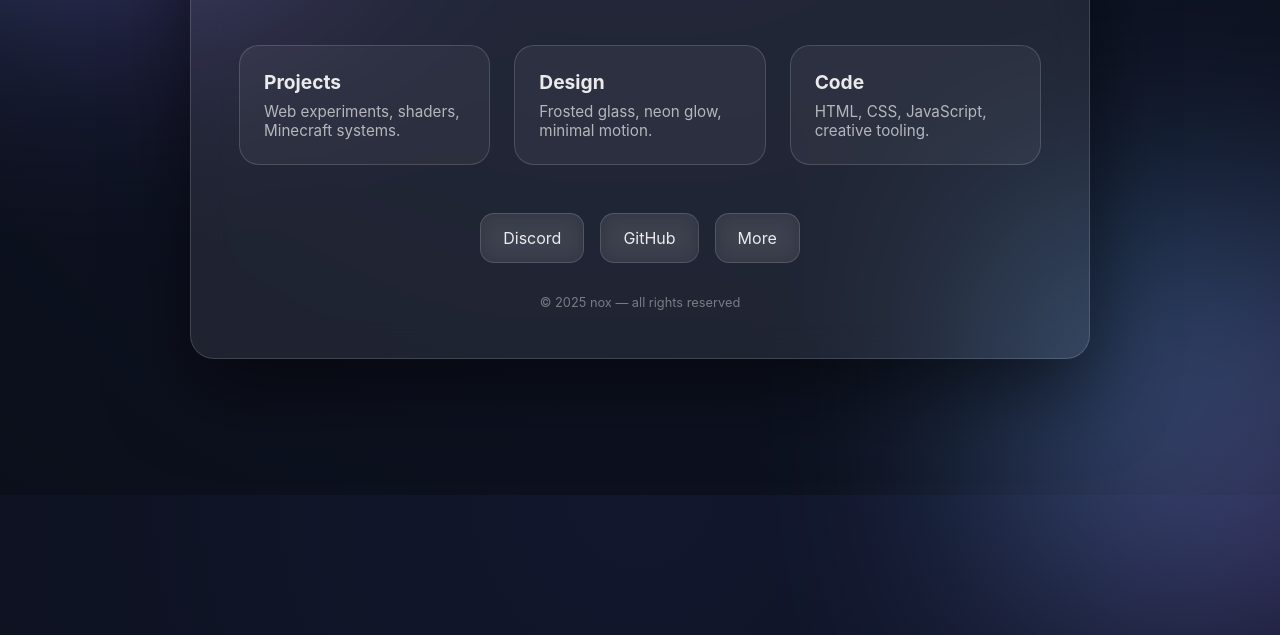
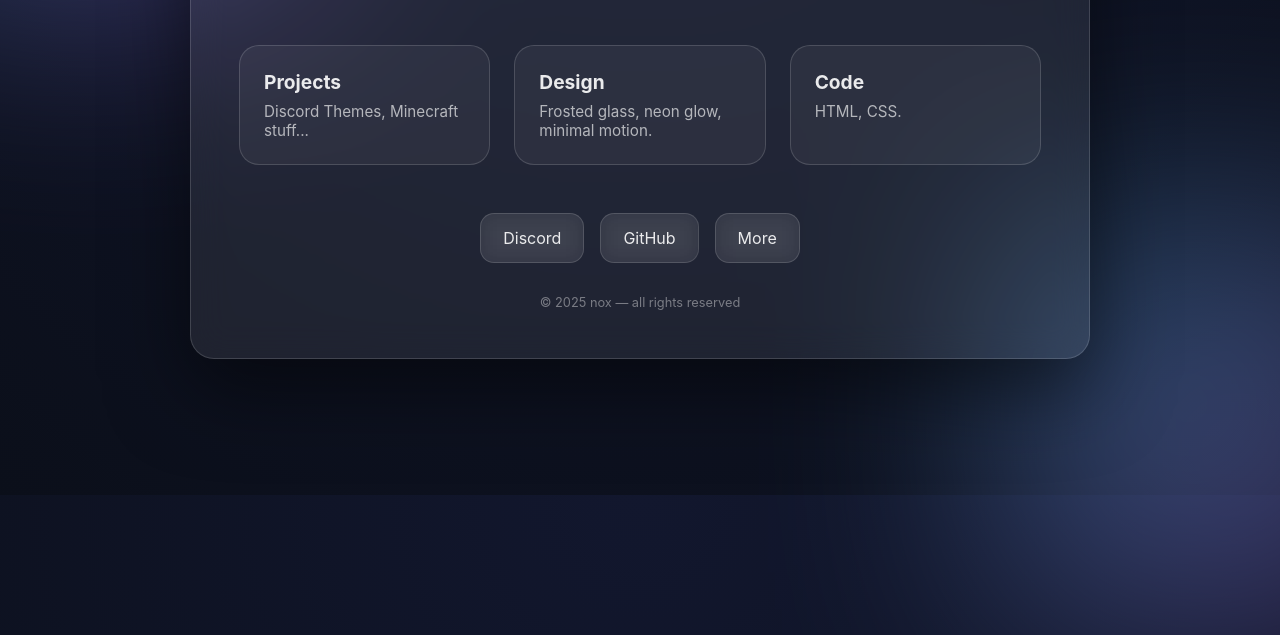
Before and after one commit to SleepyNqx/subtrahi3rtes.github.io, a plain HTML site: page index.html in a window 1280 px wide. Shown: the part 305-940 px from the top of the page. Drawn offline with Linux system fonts and the light colour scheme.

Commit message:
Update project descriptions in index.html

```diff
--- a/index.html
+++ b/index.html
@@ -176,7 +176,7 @@
     <section class="grid">
       <div class="glass-box">
         <h3>Projects</h3>
-        <p>Web experiments, shaders, Minecraft systems.</p>
+        <p>Discord Themes, Minecraft stuff...</p>
       </div>
       <div class="glass-box">
         <h3>Design</h3>
@@ -184,7 +184,7 @@
       </div>
       <div class="glass-box">
         <h3>Code</h3>
-        <p>HTML, CSS, JavaScript, creative tooling.</p>
+        <p>HTML, CSS.</p>
       </div>
     </section>
 
```
